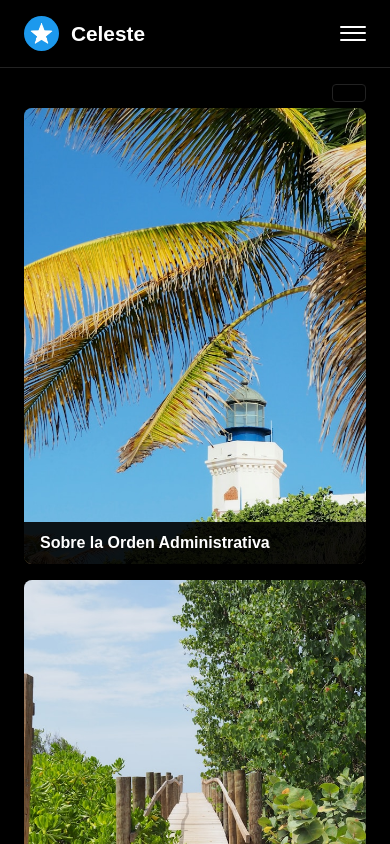
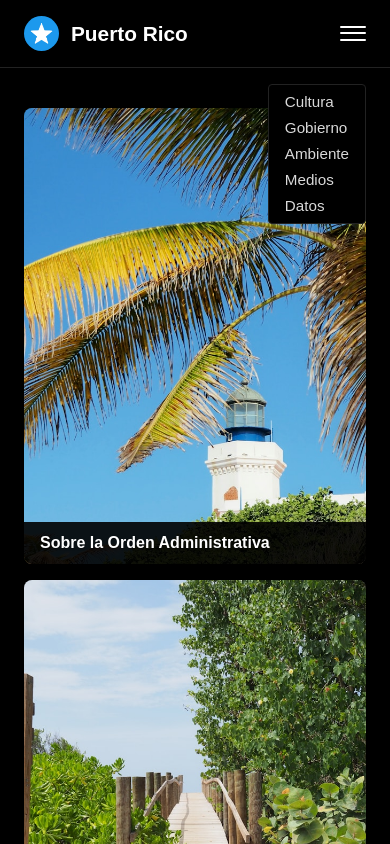
Before and after one commit to landstudiopr/La-Celeste, a plain HTML site: page index.html in a window 390 px wide. Both pictures are taken after a click on the button 353 px from the left and 33 px from the top of the page. Shown: the top 844 px of the page. Drawn offline with Linux system fonts and the light colour scheme; a web font is replaced by a local one.

Commit message:
Update index.html

```diff
--- a/index.html
+++ b/index.html
@@ -5,7 +5,6 @@
   <meta name="viewport" content="width=device-width, initial-scale=1.0"/>
   <title>Celeste</title>
   <link href="https://fonts.googleapis.com/css2?family=Uber+Move:wght@400;700&display=swap" rel="stylesheet"/>
-
   <style>
     /* RESET & BASE STYLES */
     * {
@@ -34,7 +33,10 @@
       position: sticky;
       top: 0;
       z-index: 100;
+      /* Add a smooth transition so hiding/revealing looks nicer */
+      transition: top 0.3s ease;
     }
+
     .logo-section {
       display: flex;
       align-items: center;
@@ -51,7 +53,7 @@
       font-weight: 700;
     }
 
-    /* NAV menu styling */
+    /* NAV MENU STYLING (DESKTOP) */
     nav {
       position: relative;
     }
@@ -70,7 +72,7 @@
       opacity: 1;
     }
 
-    /* HAMBURGER MENU BUTTON (Hidden on larger screens) */
+    /* HAMBURGER MENU BUTTON (hidden on larger screens) */
     .hamburger {
       display: none;
       flex-direction: column;
@@ -90,21 +92,26 @@
       border-radius: 1px;
     }
 
-    /* MOBILE NAVIGATION (Hidden by default) */
+    /* MOBILE NAVIGATION (hidden by default) */
     .mobile-nav {
-      display: none;
-      flex-direction: column;
       position: absolute;
-      top: 60px; /* adjusts just below header */
+      top: 60px;
       right: 0;
       background-color: #000;
       border: 1px solid #222;
       border-radius: 4px;
       padding: 0.5rem 1rem;
+      display: none; /* Entire nav is hidden initially */
     }
     .mobile-nav ul {
+      list-style: none;
+      display: flex;
       flex-direction: column;
       gap: 0.5rem;
+    }
+    /* Reveal the mobile nav fully when .show is toggled */
+    .mobile-nav.show {
+      display: block;
     }
 
     /* Show hamburger & hide full nav on small screens */
@@ -114,9 +121,6 @@
       }
       .hamburger {
         display: flex; /* show the hamburger icon */
-      }
-      .mobile-nav.show {
-        display: flex; /* reveal the mobile nav */
       }
     }
 
@@ -135,7 +139,7 @@
     /* CARDS LAYOUT (MOBILE FIRST) */
     .cards-container {
       display: grid;
-      grid-template-columns: 1fr; /* Single column on mobile */
+      grid-template-columns: 1fr;
       gap: 1rem;
     }
     @media (min-width: 600px) {
@@ -154,7 +158,7 @@
       position: relative;
       border-radius: 8px;
       overflow: hidden;
-      background-color: #222; /* fallback if image fails */
+      background-color: #222;
       cursor: pointer;
     }
     .card img {
@@ -163,7 +167,6 @@
       height: auto;
       object-fit: cover;
     }
-    /* Title overlay */
     .card .card-title {
       position: absolute;
       bottom: 0;
@@ -175,22 +178,14 @@
       text-shadow: 0 1px 2px rgba(0,0,0,0.5);
     }
   </style>
-
-  <script>
-    function toggleMobileNav() {
-      const mobileNav = document.getElementById('mobileNav');
-      mobileNav.classList.toggle('show');
-    }
-  </script>
 </head>
 <body>
 
   <!-- HEADER -->
   <header>
     <div class="logo-section">
-      <!-- Replace "foto.jpg" with your actual logo image -->
-      <img src="foto.jpg" alt="Del Pueblo Logo" />
-      <h1>Celeste</h1>
+      <img src="foto.jpg" alt="Celeste Logo" />
+      <h1>Puerto Rico</h1>
     </div>
     <nav>
       <!-- Standard Horizontal Nav (hidden on mobile) -->
@@ -209,7 +204,7 @@
         <span></span>
       </button>
 
-      <!-- Mobile Navigation (slides down under hamburger) -->
+      <!-- Mobile Navigation (hidden by default) -->
       <div class="mobile-nav" id="mobileNav">
         <ul>
           <li><a href="#">Cultura</a></li>
@@ -225,45 +220,37 @@
   <!-- MAIN CONTENT -->
   <main>
     <h2 class="main-heading"></h2>
-
-    <!-- CARDS CONTAINER -->
     <div class="cards-container">
       <!-- Card 1 -->
       <div class="card">
         <img src="1.jpg" alt="1" />
         <div class="card-title">Sobre la Orden Administrativa</div>
       </div>
-
       <!-- Card 2 -->
       <div class="card">
         <img src="2.jpg" alt="2" />
         <div class="card-title">Justificación de las acciones</div>
       </div>
-
       <!-- Card 3 -->
       <div class="card">
         <img src="3.jpg" alt="3" />
         <div class="card-title">Crisis ambiental en La Parguera</div>
       </div>
-
       <!-- Card 4 -->
       <div class="card">
         <img src="4.jpg" alt="4" />
         <div class="card-title">Compromiso medioambiental</div>
       </div>
-
       <!-- Card 5 -->
       <div class="card">
         <img src="5.jpg" alt="5" />
         <div class="card-title">Medidas y metas futuras</div>
       </div>
-
       <!-- Card 6 -->
       <div class="card">
         <img src="6.jpg" alt="6" />
         <div class="card-title">Enfrentando críticas</div>
       </div>
-
       <!-- Card 7 -->
       <div class="card">
         <img src="7.jpg" alt="7" />
@@ -271,5 +258,29 @@
       </div>
     </div>
   </main>
+
+  <script>
+    // Toggle mobile menu
+    function toggleMobileNav() {
+      const mobileNav = document.getElementById('mobileNav');
+      mobileNav.classList.toggle('show');
+    }
+
+    // Hide header on scroll down, show on scroll up
+    let lastScrollTop = 0;
+    window.addEventListener('scroll', function() {
+      const header = document.querySelector('header');
+      let currentScroll = window.pageYOffset || document.documentElement.scrollTop;
+
+      if (currentScroll > lastScrollTop) {
+        // user is scrolling down -> hide header
+        header.style.top = '-80px';
+      } else {
+        // user is scrolling up -> show header
+        header.style.top = '0';
+      }
+      lastScrollTop = currentScroll;
+    });
+  </script>
 </body>
 </html>
```
Lines whose indentation alone changed are shown as unchanged.
